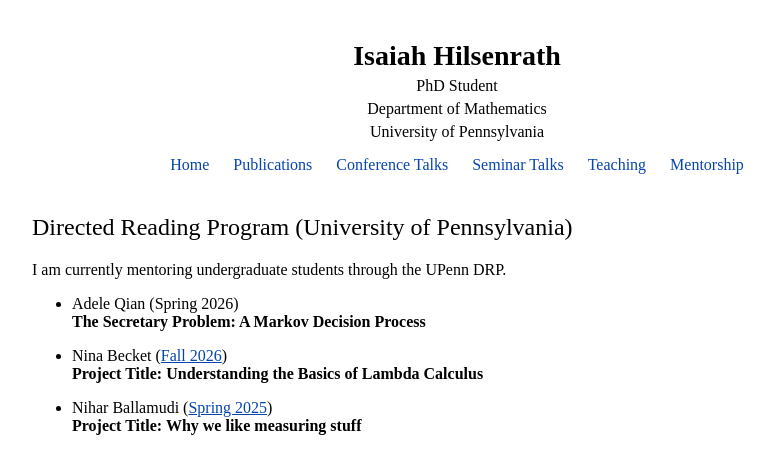
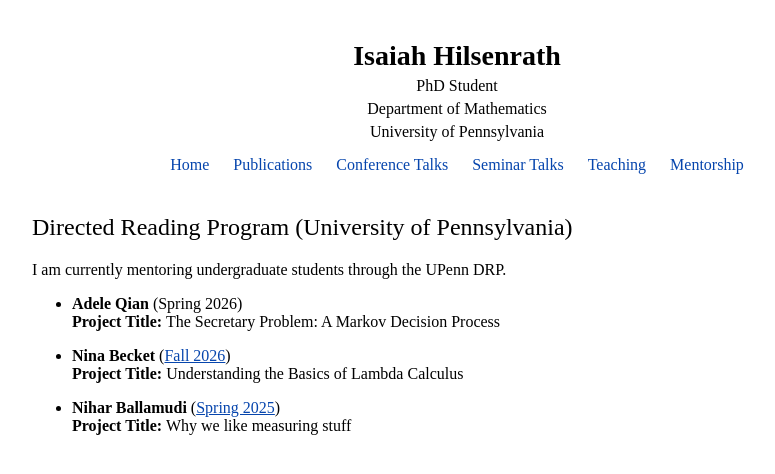
Before and after one commit to IsaiahBHilz/isaiahbhilz.github.io, a Jekyll site: the page built from students.md, in a window 1280 px wide. Shown: the top 474 px of the page, without its empty margins (183-958 px from the left). Built offline with Jekyll 4.4.1, drawn with Linux system fonts in a browser that asks for light colours.

Commit message:
stylistic edits

```diff
--- a/students.md
+++ b/students.md
@@ -7,11 +7,11 @@ title: Students
 
 I am currently mentoring undergraduate students through the UPenn DRP.
 
-- Adele Qian (Spring 2026)
-  **The Secretary Problem: A Markov Decision Process**
+- **Adele Qian** (Spring 2026)
+  **Project Title:** The Secretary Problem: A Markov Decision Process
 
-- Nina Becket ([Fall 2026](https://web.sas.upenn.edu/math-drp/spring-2025-projects/))
-  **Project Title: Understanding the Basics of Lambda Calculus**
+- **Nina Becket** ([Fall 2026](https://web.sas.upenn.edu/math-drp/spring-2025-projects/))
+  **Project Title:** Understanding the Basics of Lambda Calculus
 
-- Nihar Ballamudi ([Spring 2025](https://web.sas.upenn.edu/math-drp/spring-2025-projects/))
- **Project Title: Why we like measuring stuff**
+- **Nihar Ballamudi** ([Spring 2025](https://web.sas.upenn.edu/math-drp/spring-2025-projects/))
+ **Project Title:** Why we like measuring stuff
```
Also changed, not shown: teaching.md (+4 -4 lines).
